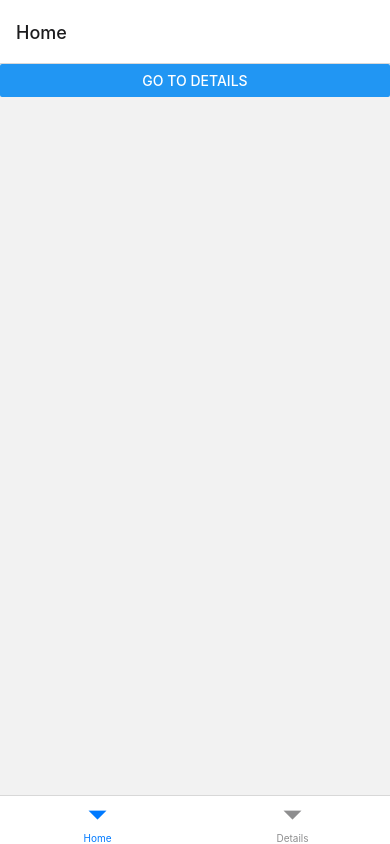
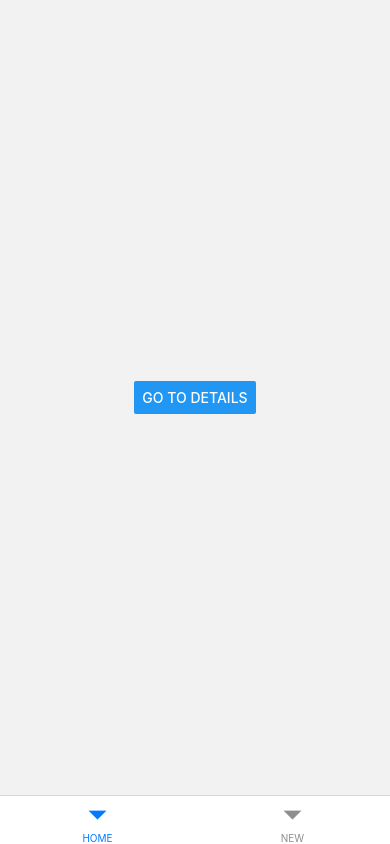
Before and after one commit to hukuryo/React-Native-MemoApp, a React Native app: screen /Home in a window 390 px wide. Built offline with nearby package versions, Linux system fonts and the light colour scheme.

Commit message:
必要な画面を作成

```diff
--- a/App.js
+++ /dev/null
@@ -1,20 +0,0 @@
-import { NavigationContainer } from "@react-navigation/native";
-import { createNativeStackNavigator } from "@react-navigation/native-stack";
-import { createBottomTabNavigator } from "@react-navigation/bottom-tabs";
-import { HomeScreen } from "./screens/HomeScreen";
-import { DetailScreen } from "./screens/DetailScreen";
-import { ClipScreen } from "./screens/ClipScreen";
-
-const Stack = createNativeStackNavigator();
-const Tab = createBottomTabNavigator();
-
-export default function App() {
-  return (
-    <NavigationContainer>
-      <Tab.Navigator>
-        <Tab.Screen name="Home" component={HomeScreen} />
-        <Tab.Screen name="Details" component={DetailScreen} />
-      </Tab.Navigator>
-    </NavigationContainer>
-  );
-}
--- /dev/null
+++ b/App.jsx
@@ -0,0 +1,41 @@
+import { NavigationContainer } from "@react-navigation/native";
+import { createBottomTabNavigator } from "@react-navigation/bottom-tabs";
+import { HomeScreen } from "./screens/HomeScreen";
+import { DetailScreen } from "./screens/DetailScreen";
+import { NewMemoScreen } from "./screens/NewMemoScreen";
+import { createStackNavigator } from "@react-navigation/stack";
+
+const Stack = createStackNavigator();
+const Tab = createBottomTabNavigator();
+
+const MemoStack = () => {
+  return (
+    <Stack.Navigator>
+      <Stack.Screen
+        name="Home"
+        component={HomeScreen}
+        options={{ headerShown: false }}
+      />
+      <Stack.Screen name="Details" component={DetailScreen} />
+    </Stack.Navigator>
+  );
+};
+
+export default function App() {
+  return (
+    <NavigationContainer>
+      <Tab.Navigator>
+        <Tab.Screen
+          name="HomeTab"
+          component={MemoStack}
+          options={{ headerShown: false, title: "HOME" }}
+        />
+        <Tab.Screen
+          name="NewMemoScreen"
+          component={NewMemoScreen}
+          options={{ headerShown: false, title: "NEW" }}
+        />
+      </Tab.Navigator>
+    </NavigationContainer>
+  );
+}
--- a/package.json
+++ b/package.json
@@ -13,10 +13,12 @@
     "@react-navigation/drawer": "^6.6.4",
     "@react-navigation/native": "^6.1.8",
     "@react-navigation/native-stack": "^6.9.14",
+    "@react-navigation/stack": "^6.3.18",
     "expo": "~49.0.13",
     "expo-status-bar": "~1.6.0",
     "react": "18.2.0",
     "react-native": "0.72.5",
+    "react-native-gesture-handler": "~2.12.0",
     "tailwind-rn": "^4.2.0"
   },
   "devDependencies": {
--- a/screens/DetailScreen.jsx
+++ b/screens/DetailScreen.jsx
@@ -4,8 +4,8 @@ import { Button, Text, View } from "react-native";
 export const DetailScreen = ({ navigation }) => {
   return (
     <View>
-      <Button title="Go to Clip" onPress={() => navigation.navigate("Clip")} />
-      <Text>Detail</Text>
+      <Button title="Go to Home" onPress={() => navigation.navigate("Home")} />
+      <Text>Details</Text>
     </View>
   );
 };
--- a/screens/ClipScreen.jsx
+++ b/screens/FilesScreen.jsx
@@ -1,11 +1,11 @@
 import React from "react";
-import { Button, Text, View } from "react-native";
+import { Button, SafeAreaView, Text } from "react-native";
 
-export const ClipScreen = () => {
+export const FilesScreen = () => {
   return (
-    <View>
+    <SafeAreaView>
       <Button title="Go to Home" onPress={() => navigation.navigate("Home")} />
       <Text>ClipPage</Text>
-    </View>
+    </SafeAreaView>
   );
 };
--- a/screens/HomeScreen.jsx
+++ b/screens/HomeScreen.jsx
@@ -1,13 +1,11 @@
 import * as React from "react";
-import { SafeAreaView, StyleSheet, View } from "react-native";
+import { SafeAreaView, StyleSheet } from "react-native";
+import { tw } from "tailwind-rn";
 import { Button } from "react-native";
-import { createNativeStackNavigator } from "@react-navigation/native-stack";
-
-const Stack = createNativeStackNavigator();
 
 export const HomeScreen = ({ navigation }) => {
   return (
-    <View style={styles.container}>
+    <SafeAreaView style={styles.container}>
       <Button
         title="Go to Details"
         onPress={() =>
@@ -16,13 +14,15 @@ export const HomeScreen = ({ navigation }) => {
           })
         }
       />
-    </View>
+    </SafeAreaView>
   );
 };
 
 const styles = StyleSheet.create({
   container: {
     flex: 1,
+    alignItems: "center",
+    justifyContent: "center",
   },
   scrollView: {
     flex: 1,
--- /dev/null
+++ b/screens/NewMemoScreen.jsx
@@ -0,0 +1,10 @@
+import React from "react";
+import { SafeAreaView, Text } from "react-native";
+
+export const NewMemoScreen = () => {
+  return (
+    <SafeAreaView style={{ flex: 1, justifyContent: "center" }}>
+      <Text>新しいメモを書くページ</Text>
+    </SafeAreaView>
+  );
+};
```
Also changed, not shown: 1 other file (tests, documents, lock files or other folders).
